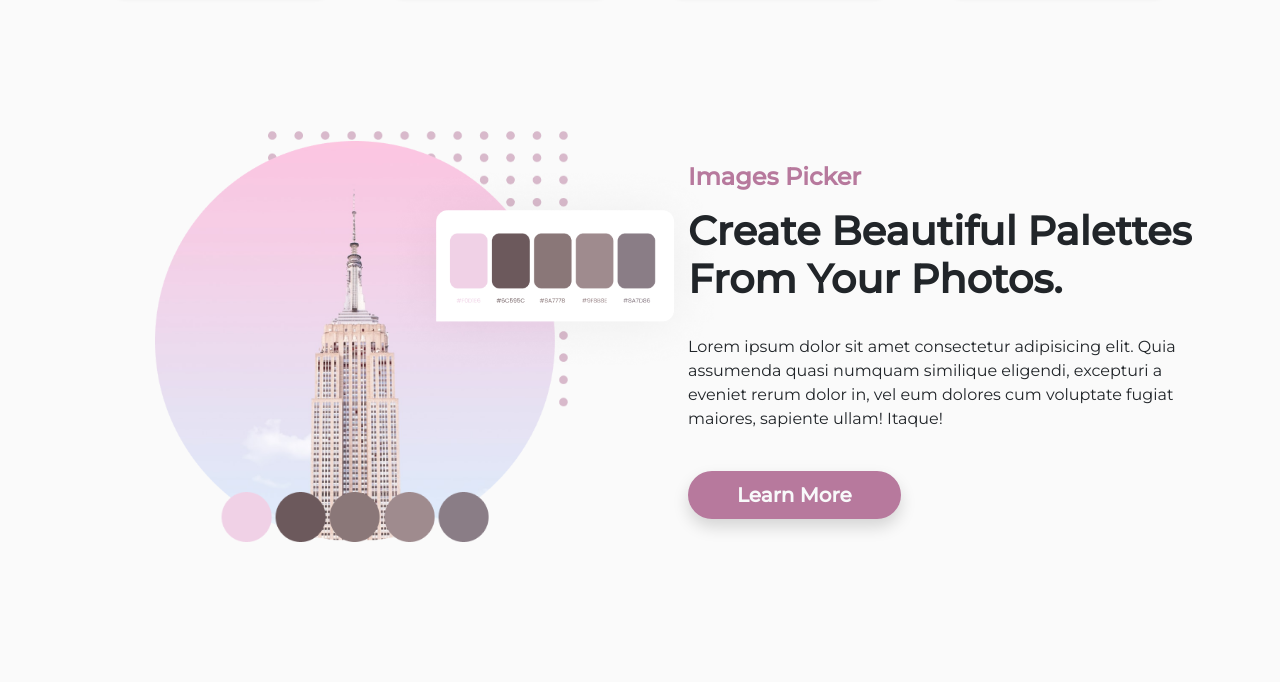
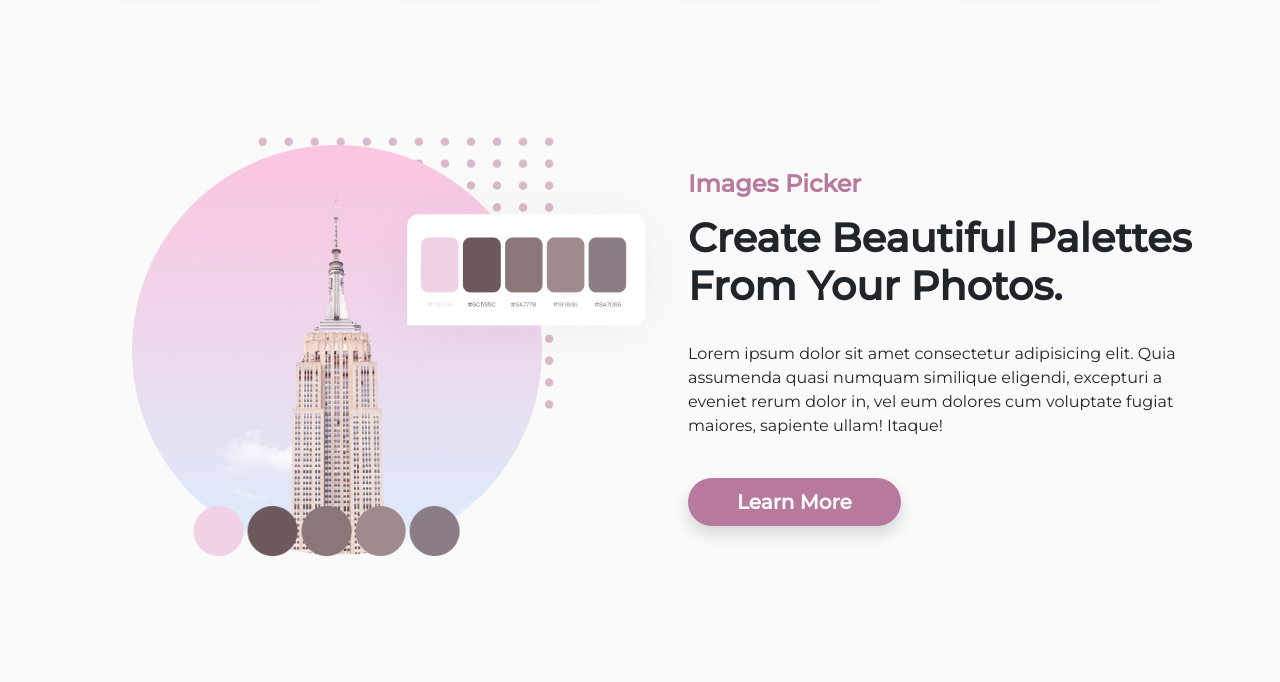
Before and after one commit to imcagla/ColorPalettes, a plain HTML site: page index.html in a window 1280 px wide. Shown: the part 1138-1820 px from the top of the page. Drawn offline with nearby package versions, Linux system fonts and the light colour scheme.

Commit message:
ImagesPicker section updated/ navbar updated

```diff
--- a/app.js
+++ b/app.js
@@ -1,6 +1,6 @@
 function copyColor(item) {
     navigator.clipboard.writeText(item.nextElementSibling.innerHTML)
-    alert("color copied!")
+    alert("Color copied!")
 }
 
 const colorsArr = [
--- a/index.html
+++ b/index.html
@@ -25,9 +25,9 @@
             <div class="navbar-nav ms-auto">
               <a class="nav-link fw-bold px-4 active text-purple" aria-current="page" href="#">Color Picker
               </a>
-              <a class="nav-link fw-bold px-4" href="#">Explore</a>
-              <a class="nav-link fw-bold px-4" href="#">More <span><i class="fas fa-chevron-down"></i></span></a>
-              <a class="nav-link fw-bold px-4" href="#">Sign in</a>
+              <a class="nav-link fw-bold px-4" href="#Services">Explore</a>
+              <a class="nav-link fw-bold px-4" href="#ImagesPicker">More <span><i class="fas fa-chevron-down"></i></span></a>
+              <a class="nav-link fw-bold px-4" href="#GetStarted">Sign in</a>
               <button class="btn btn-outline-purple rounded-pill px-3 fw-bold">
                   Sign up
               </button>
@@ -55,7 +55,7 @@
                     <img src="images/pinkpaletteframe.png" class="position-absolute ms-5 translate-middle start-15 top-80 d-md-none" width="200" alt="">
                     <img src="images/pinkpalette.png" class="position-absolute ms-5 translate-middle start-15 top-80 d-md-none" width="150" alt="">
 
-                    <img src="images/purplepalette.png" class="position-absolute translate-middle start-85 top-50 d-none d-md-block" width="250" alt="">
+                    <img src="images/purplepalette.png" class="position-absolute translate-middle start-80 top-50 d-none d-md-block" width="250" alt="">
                     <img src="images/purplepalette.png" class="position-absolute translate-middle start-75 top-50 d-md-none" width="200" alt="">
                     <img src="images/heroimg.png" class="img-fluid" width="500" alt="">
 
@@ -66,7 +66,7 @@
 
 
     <!-- Sevices -->
-    <div class="container">
+    <div id="Services" class="container">
         <div class="row">
             <div class="col text-center mt-5 pt-5">
                 <h4 class="text-purple fw-bold pt-4">Our Service</h4>
@@ -123,14 +123,14 @@
     </div>
 
     <!-- Images Picker -->
-    <div class="container">
+    <div id="ImagesPicker" class="container">
         <div class="row py-5 align-items-center">
-            <div class="col-lg-6 text-center position-relative">
-                <img class="img-fluid" src="images/towerimg.png" width="400" alt="">
-                <img src="images/pointgrouppicker.png" class="img-fluid position-absolute translate-middle z-bottom top-30 start-61" width="300" alt="">
-                <img src="images/brownpalette.png" class="position-absolute translate-middle top-30 start-85 d-none d-md-block" width="350" alt="">
+            <div class="col-lg-6 pe-5 text-center position-relative">
+                <img class="img-fluid mt-1" src="images/towerimg.png" width="410" alt="">
+                <img src="images/pointgrouppicker.png" class="img-fluid position-absolute translate-middle z-bottom top-30 start-60" width="295" alt="">
+                <img src="images/brownpalette.png" class="position-absolute translate-middle top-30 start-80 d-none d-md-block" width="350" alt="">
                 <img src="images/brownpalette.png" class="position-absolute translate-middle top-0 start-50 d-md-none" width="350" alt="">
-                <div class="position-absolute translate-middle start-50 pb-5">
+                <div class="position-absolute translate-middle start-45 pb-5">
                     <img src="images/Color0.png" width="50" alt="">
                     <img src="images/Color1.png" width="50" alt="">
                     <img src="images/Color2.png" width="50" alt="">
@@ -297,7 +297,7 @@
     </div>
 
     <!-- Contact + Footer -->
-    <div class="position-relative">
+    <div id="GetStarted" class="position-relative">
         <img src="images/footerbg.png" class="position-absolute bottom-0 z-bottom image-crop-footer" width="1230" alt="">
         <!-- Contact -->
         <div class="container">
--- a/style.css
+++ b/style.css
@@ -36,14 +36,17 @@ body {
 .start-15 {
     left: 15%;
 }
-.start-61 {
-    left: 61%;
+.start-45 {
+    left: 45%;
+}
+.start-60 {
+    left: 59%;
 }
 .start-75 {
     left: 75%;
 }
-.start-85 {
-    left: 85%;
+.start-80 {
+    left: 80%;
 }
 .bg-lilac {
     background-color: #DEDDFA;
```
